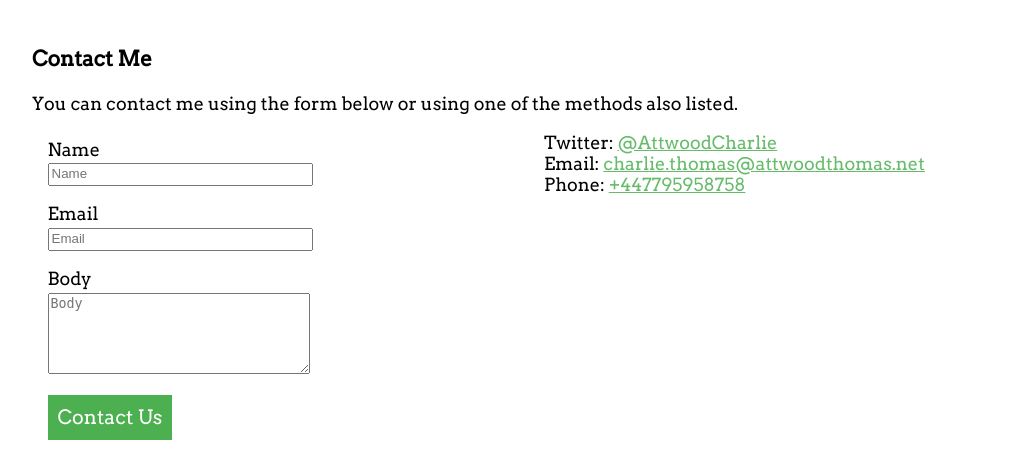
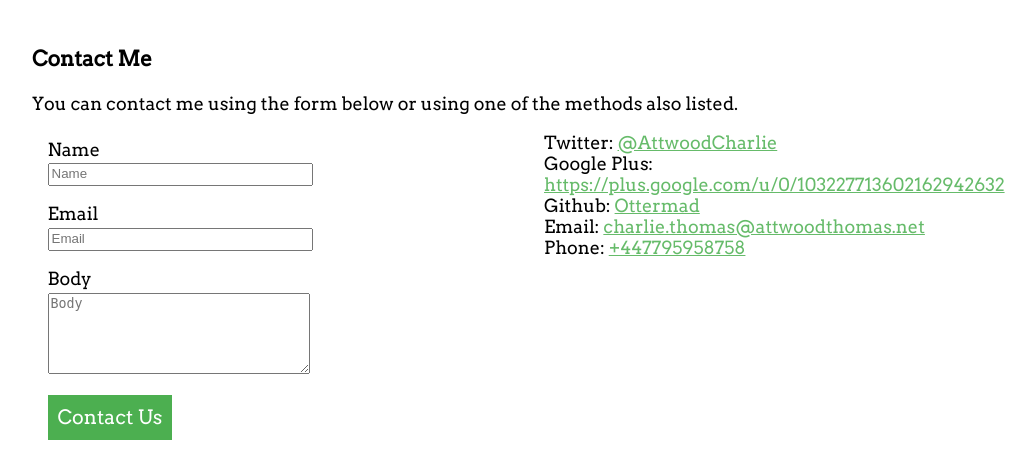
Before and after one commit to Ottermad/my_website, a Flask app: page /contact in a window 1280 px wide. Shown: the part 113-569 px from the top of the page, without its empty margins (96-1132 px from the left). Run offline with Flask 2, Linux system fonts and the light colour scheme; parts of the project's set-up code (start-up, migrations or seed data) failed here and were passed over; some libraries are stand-ins or nearby versions.

Commit message:
Added more contact details

```diff
--- a/templates/contact.html
+++ b/templates/contact.html
@@ -17,6 +17,8 @@
 	<section id="contact-details">
 		<ul>
 			<li>Twitter: <a href="https://twitter.com/AttwoodCharlie">@AttwoodCharlie</a></li>
+			<li>Google Plus: <a href="https://plus.google.com/u/0/103227713602162942632">https://plus.google.com/u/0/103227713602162942632</a></li>
+			<li>Github: <a href="https://github.com/Ottermad">Ottermad</a></li>
 			<li>Email: <a href="mailto:charlie.thomas@attwoodthomas.net">charlie.thomas@attwoodthomas.net</a></li>
 			<li>Phone: <a href="tel:+447795958759">+447795958758</a></li>
 		</ul>
```
